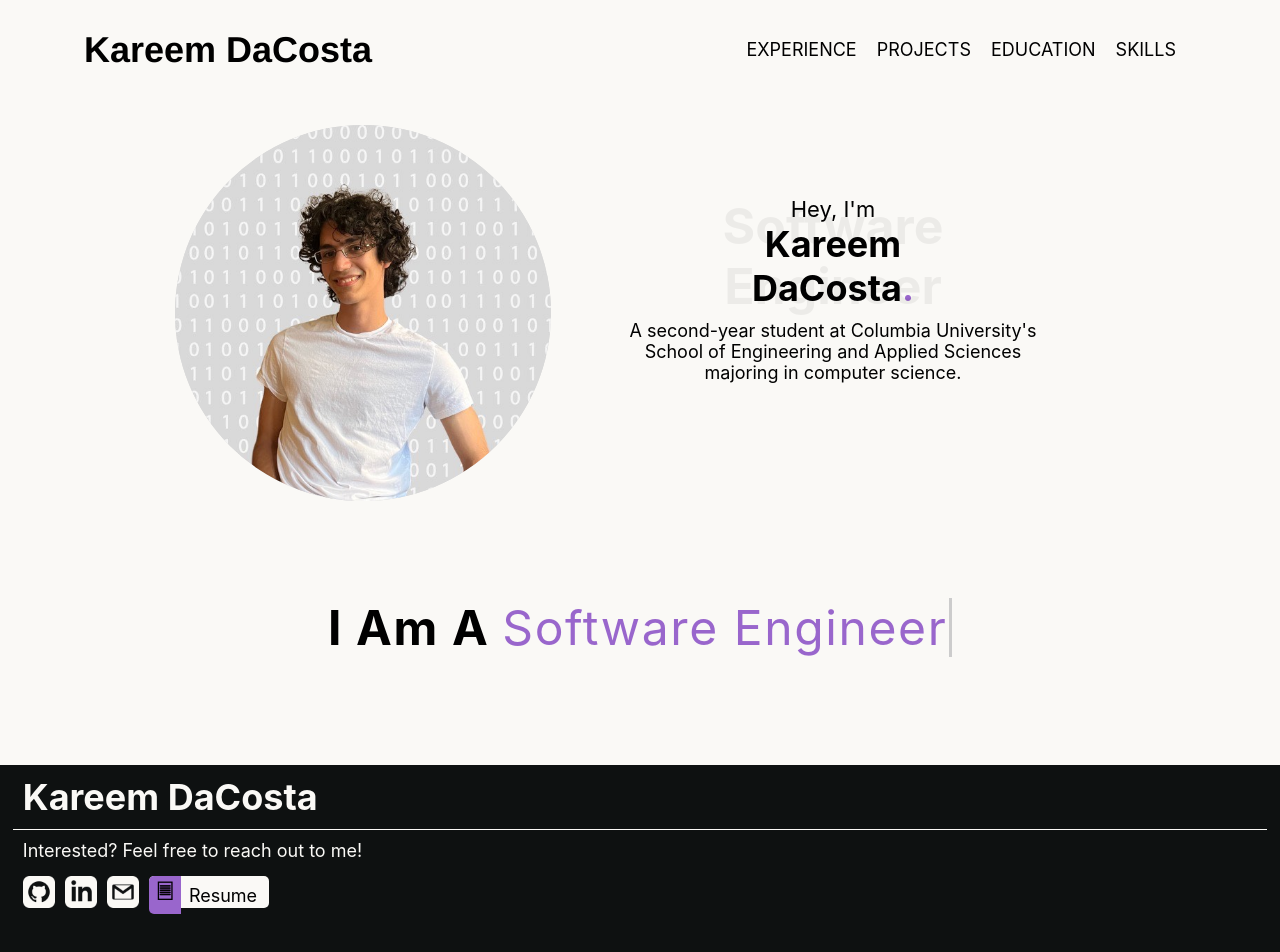
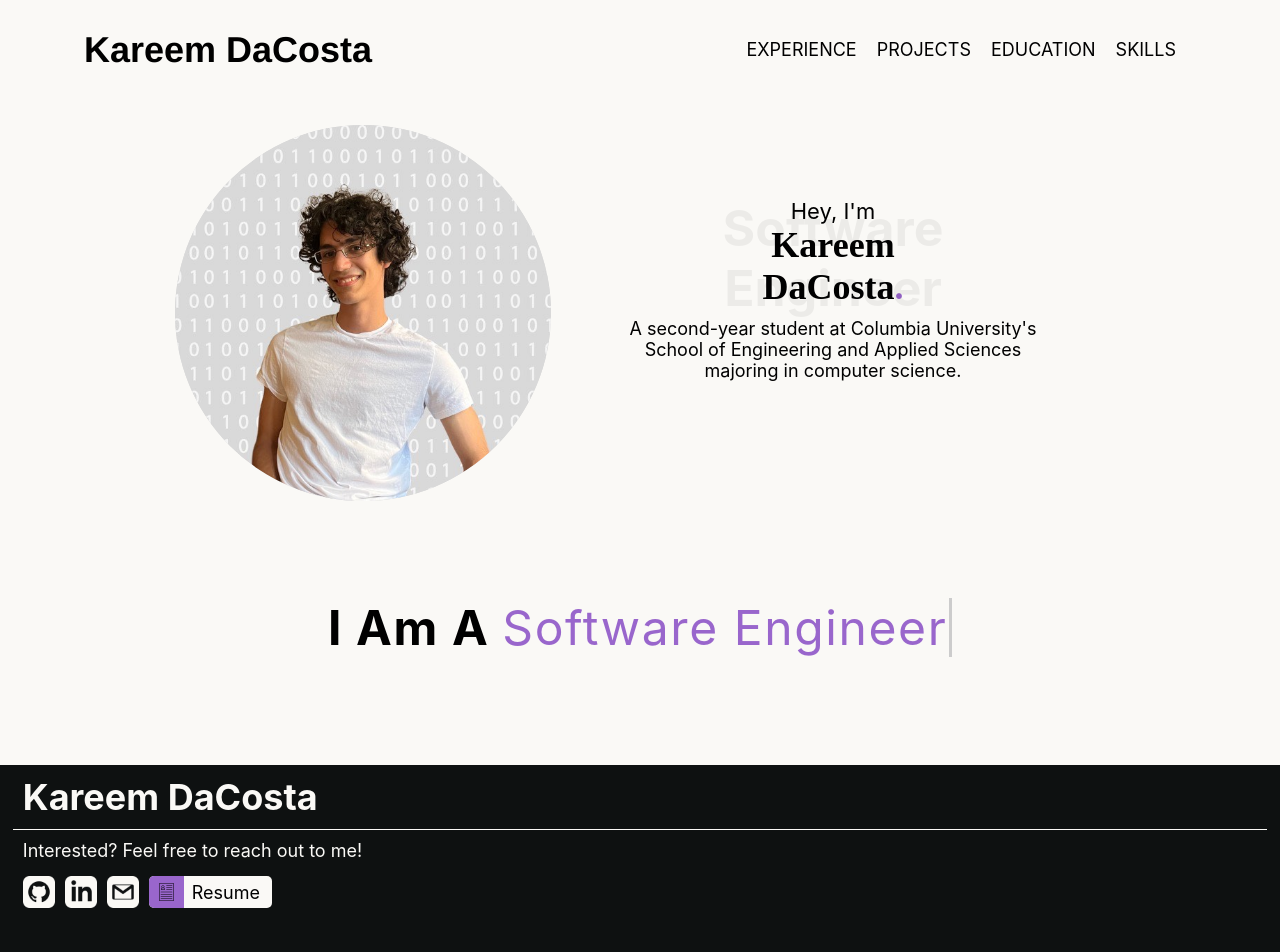
Before and after one commit to KareemDaCosta/kareem-dacosta-personal-website, a React (Create React App) app: page / in a window 1280 px wide. Shown: the top 952 px of the page. Built offline with nearby package versions, Linux system fonts and the light colour scheme.

Commit message:
CSS Touchups

```diff
--- a/src/components/App/App.css
+++ b/src/components/App/App.css
@@ -1,10 +1,4 @@
-@font-face {
-  font-family: websiteFont;
-  src: url(https://fonts.googleapis.com/css?family=Inter&display=swap);
-}
-
 * {
-  font: websiteFont;
   margin: 0px;
 }
 
--- a/src/components/Experience/ExperienceCard/ExperienceCard.css
+++ b/src/components/Experience/ExperienceCard/ExperienceCard.css
@@ -1,6 +1,6 @@
 .experience-card {
     border-radius: 10px;
-    padding: 20px;
+    padding: 30px;
     display: grid;
     box-shadow: rgba(0, 0, 0, 0.35) 0px 5px 15px;
     grid-template-columns: 80px 120px minmax(0, 1fr) minmax(0, 1fr) 200px;
@@ -112,7 +112,7 @@
 
 @media screen and (max-width: 800px) {
     .experience-card {
-        width: calc(100% - 40px);
+        width: calc(100% - 60px);
     }
 }
 
@@ -148,8 +148,8 @@
     }
 
     .experience-description iframe {
-        max-width: calc(100vw - 80px);
-        max-height: calc((100vw - 80px) / 560 * 315);
+        max-width: calc(100vw - 100px);
+        max-height: calc((100vw - 100px) / 560 * 315);
     }
 
     .experience-company, .experience-position, .experience-dates, .experience-location, .experience-description {
--- a/src/components/Footer/Footer.css
+++ b/src/components/Footer/Footer.css
@@ -54,16 +54,14 @@
     align-content: stretch;
 }
 
-.download-resume-button .download-arrow {
-    font-size: 20px;
+.download-resume-button .resume-icon {
     font-weight: bold;
     padding-left: 8px;
     padding-right: 8px;
     border-bottom-left-radius: 5px;
     border-top-left-radius: 5px;
     background-color: #9966cc;
-    padding-top: 2px;
-    padding-bottom: 2px;
+    width: 19px;
 }
 
 .download-resume-button .download-resume-text {
--- a/src/components/Footer/Footer.jsx
+++ b/src/components/Footer/Footer.jsx
@@ -3,7 +3,7 @@ import github from "../../images/socials/github.png"
 import linkedin from "../../images/socials/linkedin.png"
 import gmail from "../../images/socials/gmail.png"
 import resume from "../../documents/Kareem DaCosta Resume.pdf"
-import { Link } from "react-router-dom";
+import resumeIcon from "../../images/icons/resume.svg"
 
 
 export default function Footer() {
@@ -25,7 +25,7 @@ export default function Footer() {
                     </a></div>
                     <a href={resume} target="_blank" className="resume-link">
                         <div className="download-resume-button">
-                            <span className="download-arrow">🗏</span> <span className="download-resume-text">Resume</span>
+                           <img className="resume-icon" src={resumeIcon} alt="" /> <span className="download-resume-text">Resume</span>
                         </div>
                     </a>
                 </div>
--- a/src/components/Home/Home.css
+++ b/src/components/Home/Home.css
@@ -1,3 +1,8 @@
+@font-face {
+    font-family: home-name-font;
+    src: url(https://fonts.googleapis.com/css?family=Inter&display=swap);
+  }
+
 .home {
     margin-top: 20px;
     margin-bottom: 20px;
@@ -29,6 +34,7 @@
 
 .my-name {
     margin: 0px;
+    font-family: home-name-font;
 }
 
 .my-name span {
```
Also changed, not shown: src/images/icons/resume.svg (added).
